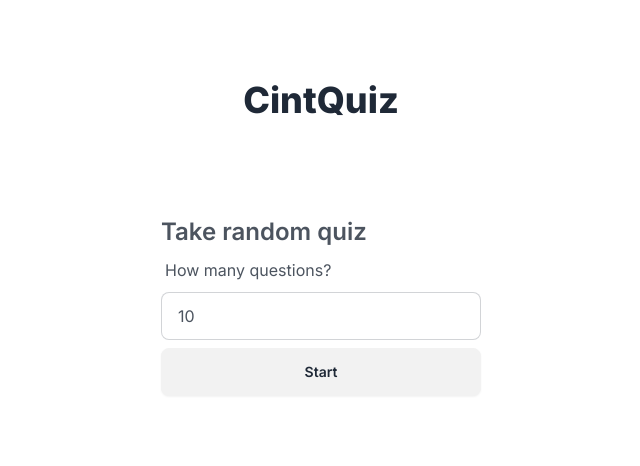
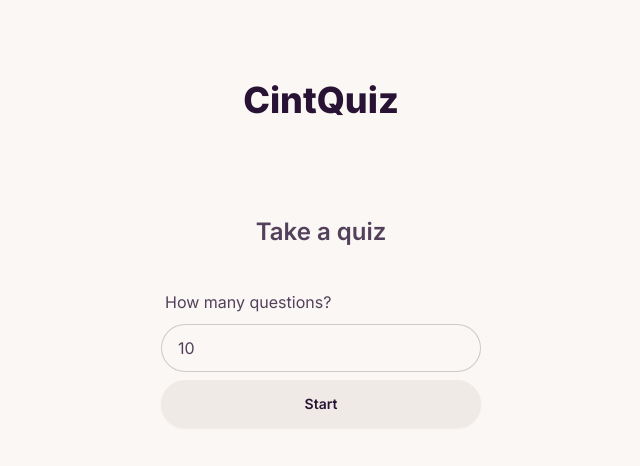
Before and after one commit to joeharper85/cint-tech-test, a React (Vite) app: page /start-quiz in a window 1280 px wide. Shown: the top 466 px of the page, without its empty margins (319-959 px from the left). Built offline with nearby package versions, Linux system fonts and the light colour scheme.

Commit message:
Change theme

```diff
--- a/index.html
+++ b/index.html
@@ -1,5 +1,5 @@
 <!doctype html>
-<html lang="en" data-theme="light">
+<html lang="en" data-theme="cupcake">
   <head>
     <link rel="preconnect" href="https://fonts.googleapis.com">
     <link rel="preconnect" href="https://fonts.gstatic.com" crossorigin>
--- a/package.json
+++ b/package.json
@@ -10,7 +10,6 @@
     "predeploy": "npm run build",
     "deploy": "gh-pages -d build",
     "test": "vitest",
-    "lint": "eslint .",
     "preview": "vite preview"
   },
   "dependencies": {
@@ -27,7 +26,6 @@
     "react-router-dom": "^6.26.2"
   },
   "devDependencies": {
-    "@eslint/js": "^9.11.1",
     "@tailwindcss/typography": "^0.5.15",
     "@testing-library/jest-dom": "^6.5.0",
     "@testing-library/react": "^16.0.1",
@@ -36,7 +34,6 @@
     "@types/react-dom": "^18.3.0",
     "@vitejs/plugin-react": "^4.3.2",
     "daisyui": "^4.12.13",
-    "eslint": "^9.12.0",
     "gh-pages": "^6.2.0",
     "globals": "^15.9.0",
     "jsdom": "^25.0.1",
--- a/src/pages/StartQuiz/StartQuiz.tsx
+++ b/src/pages/StartQuiz/StartQuiz.tsx
@@ -25,7 +25,7 @@ const StartQuiz: React.FC = () => {
     <div className="flex justify-center">
       <div className="flex flex-col gap-2">
         <Fieldset>
-          <Legend className="text-2xl font-semibold text-base-content text-opacity-80">Take random quiz</Legend>
+          <Legend className="mb-8 text-2xl font-semibold text-center text-base-content text-opacity-80">Take a quiz</Legend>
           <Field>
             <Label className="label">How many questions?</Label>
             <Input
--- a/tailwind.config.js
+++ b/tailwind.config.js
@@ -11,6 +11,6 @@ export default {
   },
   plugins: [require('@tailwindcss/typography'), require('daisyui'),],
   daisyui: {
-    themes: ["light"],
+    themes: ["cupcake"],
   },
 }
```
